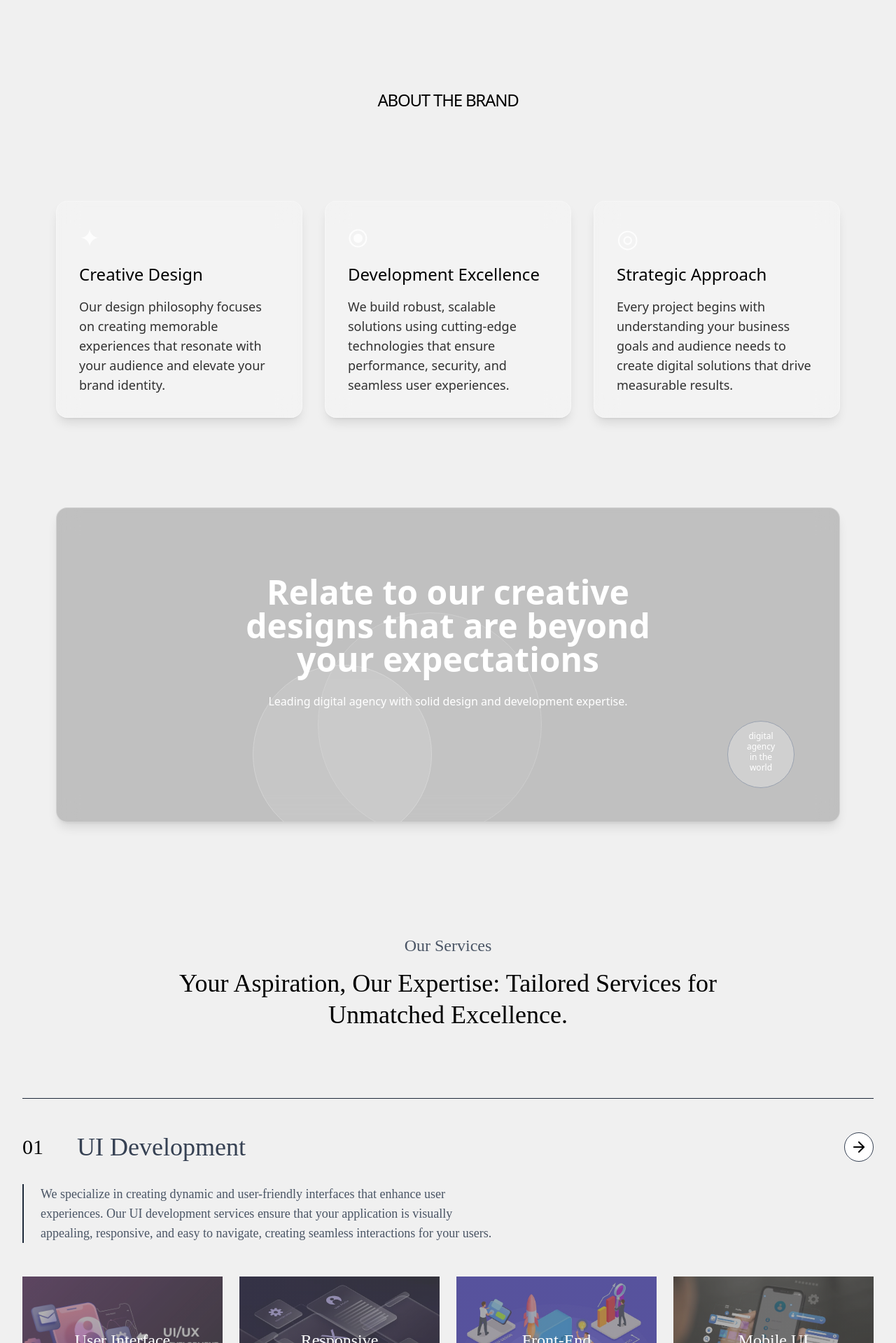
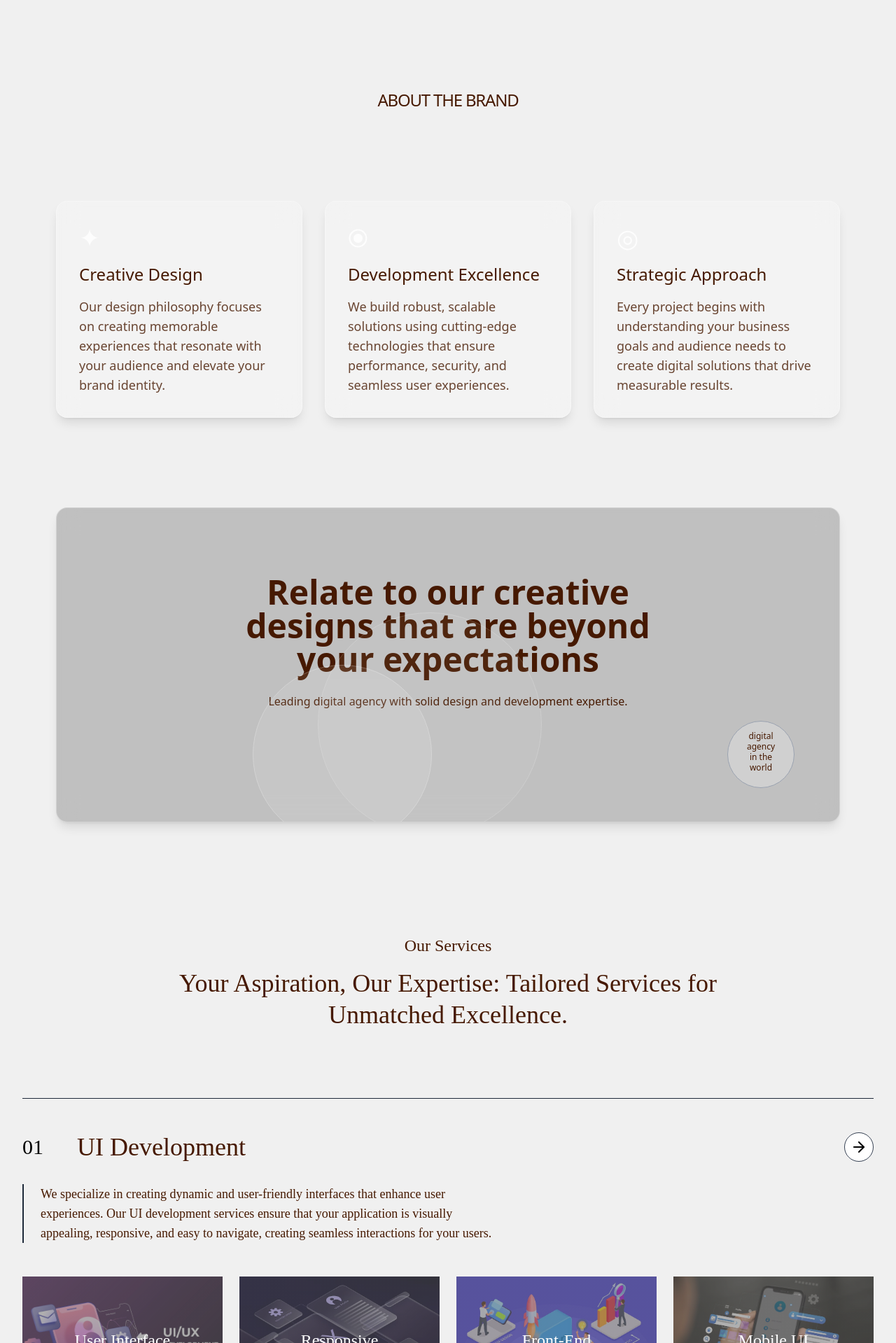
Before and after one commit to salunkheprajwal/studio-web, a React (Vite) app: page / in a window 1280 px wide. Shown: the part 801-2720 px from the top of the page at 70% size. Built offline with nearby package versions, Linux system fonts and the light colour scheme.

Commit message:
CompanyValuesPage

```diff
--- a/src/App.jsx
+++ b/src/App.jsx
@@ -14,6 +14,7 @@ import {
   Users,
 } from "lucide-react";
 import CircularText from "./components/CircularText";
+import CompanyValuesPage from "./components/CompanyValuesPage";
 
 function App() {
   const [showCanvas, setShowCanvas] = useState(false);
@@ -176,7 +177,7 @@ function App() {
               })}
             </div>
           </nav>
-          <div className="textcontainer mt-32 w-full px-[20%]">
+          <div className="textcontainer mt-32 w-full text-amber-950 px-[20%]">
             <div className="text w-[50%]">
               <CircularText />
               <h3 className="text-4xl leading-[1.2]">
@@ -245,12 +246,12 @@ function App() {
       <div className="w-full relative mt-32 px-10">
         {showCanvas &&
           data[2].map((canvasdets, index) => <Canvas details={canvasdets} />)}
-        <h1 className="text-2xl tracking-tighter text-center">
+        <h1 className="text-2xl tracking-tighter text-amber-950 text-center">
           ABOUT THE BRAND
         </h1>
       </div>
 
-      <div className="w-full relative h-auto px-10">
+      <div className="w-full relative h-auto text-amber-950 px-10">
         {showCanvas &&
           data[8].map((canvasdets, index) => <Canvas details={canvasdets} />)}
         <div className="w-full relative mt-32 px-10">
@@ -290,7 +291,7 @@ function App() {
         </div>
       </div>
 
-      <div className="w-full relative mt-32 px-10 mb-32">
+      <div className="w-full relative mt-32  px-10 mb-32">
         {showCanvas &&
           data[4].map((canvasdets, index) => <Canvas details={canvasdets} />)}
         <div className="w-full relative mt-32 px-10">
@@ -300,10 +301,10 @@ function App() {
             <div className="absolute top-1/3 left-1/3 w-80 h-80 rounded-full border bg-white/30 border-white-700 opacity-20"></div>
 
             {/* Main content */}
-            <h1 className="text-5xl font-bold max-w-2xl mx-auto text-center mb-6">
+            <h1 className="text-5xl font-bold max-w-2xl mx-auto text-amber-950 text-center mb-6">
               Relate to our creative designs that are beyond your expectations
             </h1>
-            <p className="text-white text-center mb-16">
+            <p className="text-amber-950 text-center mb-16">
               Leading digital agency with solid design and development
               expertise.
             </p>
@@ -311,7 +312,7 @@ function App() {
             {/* Circular badge with arrow */}
             <div className="absolute bottom-12 right-16 flex items-center justify-center">
               <div className="rounded-full border bg-white/25 border-gray-400 p-6 flex flex-col items-center justify-center  text-xs text-gray-300 w-24 h-24 relative">
-                <span className="text-center leading-tight text-white mb-1">
+                <span className="text-center leading-tight text-amber-950 mb-1">
                   digital agency in the world
                 </span>
                 <ArrowDown size={20} className="mt-1" />
@@ -330,6 +331,11 @@ function App() {
           data[8].map((canvasdets, index) => <Canvas details={canvasdets} />)}
         <Testimonials />
       </div> */}
+         <div className="w-full relative font-['Helvetica_Now_Display']">
+        {showCanvas &&
+          data[9].map((canvasdets, index) => <Canvas details={canvasdets} />)}
+        <CompanyValuesPage />
+      </div>
     </>
   );
 }
--- /dev/null
+++ b/src/components/CompanyValuesPage.jsx
@@ -0,0 +1,53 @@
+import React from 'react';
+import { useState } from 'react';
+
+export default function CompanyValuesPage() {
+  return (
+    <div className="text-amber-950 min-h-screen text-center  flex flex-col">
+      {/* Agile Section */}
+      <section className="py-12 border-b border-gray-900 flex flex-row">
+        <div className="w-1/2 pl-12">
+          <h2 className="text-9xl font-extralight tracking-normal">Agile</h2>
+        </div>
+        <div className="w-1/2 pr-12 pt-16">
+          <p className="text-sm leading-snug max-w-md">
+            We live and breathe efficiency and are not limited by geography. Local
+            to Amsterdam with hubs in London, Paris, Johannesburg, New York, and
+            beyond, we curate the right team for each project and get moving
+            swiftly.
+          </p>
+        </div>
+      </section>
+
+      {/* Innovative Section */}
+      <section className="py-12 border-b border-gray-900 flex flex-row">
+        <div className="w-1/2 pl-12">
+          <h2 className="text-9xl font-extralight tracking-normal">Innovative</h2>
+        </div>
+        <div className="w-1/2 pr-12 pt-16">
+          <p className="text-sm leading-snug max-w-md">
+            We use carefully crafted digital processes and new technology to
+            ensure our initiatives run smoothly, allowing our lean and international
+            team to focus on what matters and maximize momentum and
+            opportunity.
+          </p>
+        </div>
+      </section>
+
+      {/* Cultured Section */}
+      <section className="py-12 flex flex-row">
+        <div className="w-1/2 pl-12">
+          <h2 className="text-9xl font-extralight tracking-normal">Cultured</h2>
+        </div>
+        <div className="w-1/2 pr-12 pt-16 relative">
+          <div className="absolute top-16 -left-6 w-3 h-3 rounded-full bg-red-600"></div>
+          <p className="text-sm leading-snug max-w-md">
+            We are progressive and community-focused and don't believe in
+            maintaining the status quo or sticking to outdated ways. Our people
+            reflect today's realities and stay connected to culture.
+          </p>
+        </div>
+      </section>
+    </div>
+  );
+}
--- a/src/components/services.jsx
+++ b/src/components/services.jsx
@@ -163,8 +163,8 @@ const ServicesSection = () => {
       <div className="min-h-screen text-black p-8">
         <div className="max-w-7xl mx-auto">
           <div className="text-center mb-24">
-            <h2 className="text-gray-600 text-2xl mb-4">Our Services</h2>
-            <h1 className="text-3xl md:text-4xl font-light leading-tight max-w-9xl mx-auto">
+            <h2 className="text-amber-950 text-2xl mb-4">Our Services</h2>
+            <h1 className="text-3xl md:text-4xl font-light leading-tight text-amber-950 max-w-9xl mx-auto">
               Your Aspiration, Our Expertise: Tailored Services for
               <br className="mb-4" /> Unmatched Excellence.
             </h1>
@@ -187,7 +187,7 @@ const ServicesSection = () => {
                 >
                   <div className="flex items-center gap-12">
                     <span className="text-3xl font-light">{service.id}</span>
-                    <h3 className="text-xl sm:text-2xl md:text-3xl lg:text-4xl font-light text-gray-700 group-hover:text-cyan-300 group-hover:scale-110 sm:group-hover:scale-110 lg:group-hover:scale-115 duration-300 ease-in-out transition-all">
+                    <h3 className="text-xl sm:text-2xl md:text-3xl lg:text-4xl font-light text-amber-950 group-hover:text-cyan-300 group-hover:scale-110 sm:group-hover:scale-110 lg:group-hover:scale-115 duration-300 ease-in-out transition-all">
                       {service.title}
                     </h3>
                   </div>
@@ -221,7 +221,7 @@ const ServicesSection = () => {
                   >
                     <div className="mt-8 space-y-8">
                       <div className="border-l-2 border-gray-800 pl-6 max-w-2xl">
-                        <p className="text-gray-600 text-lg">
+                        <p className="text-amber-950 text-lg">
                           {service.content}
                         </p>
                       </div>
```
